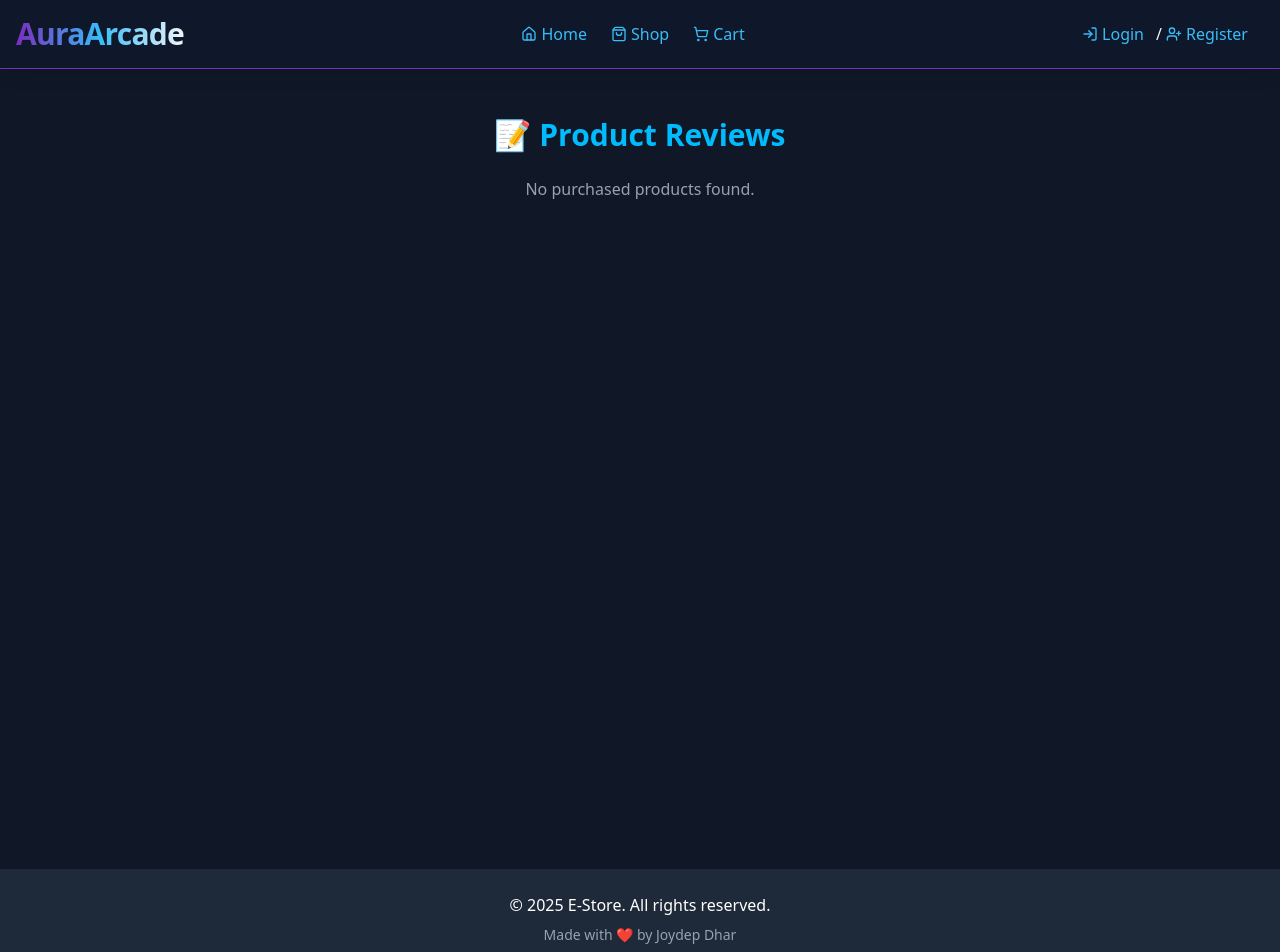
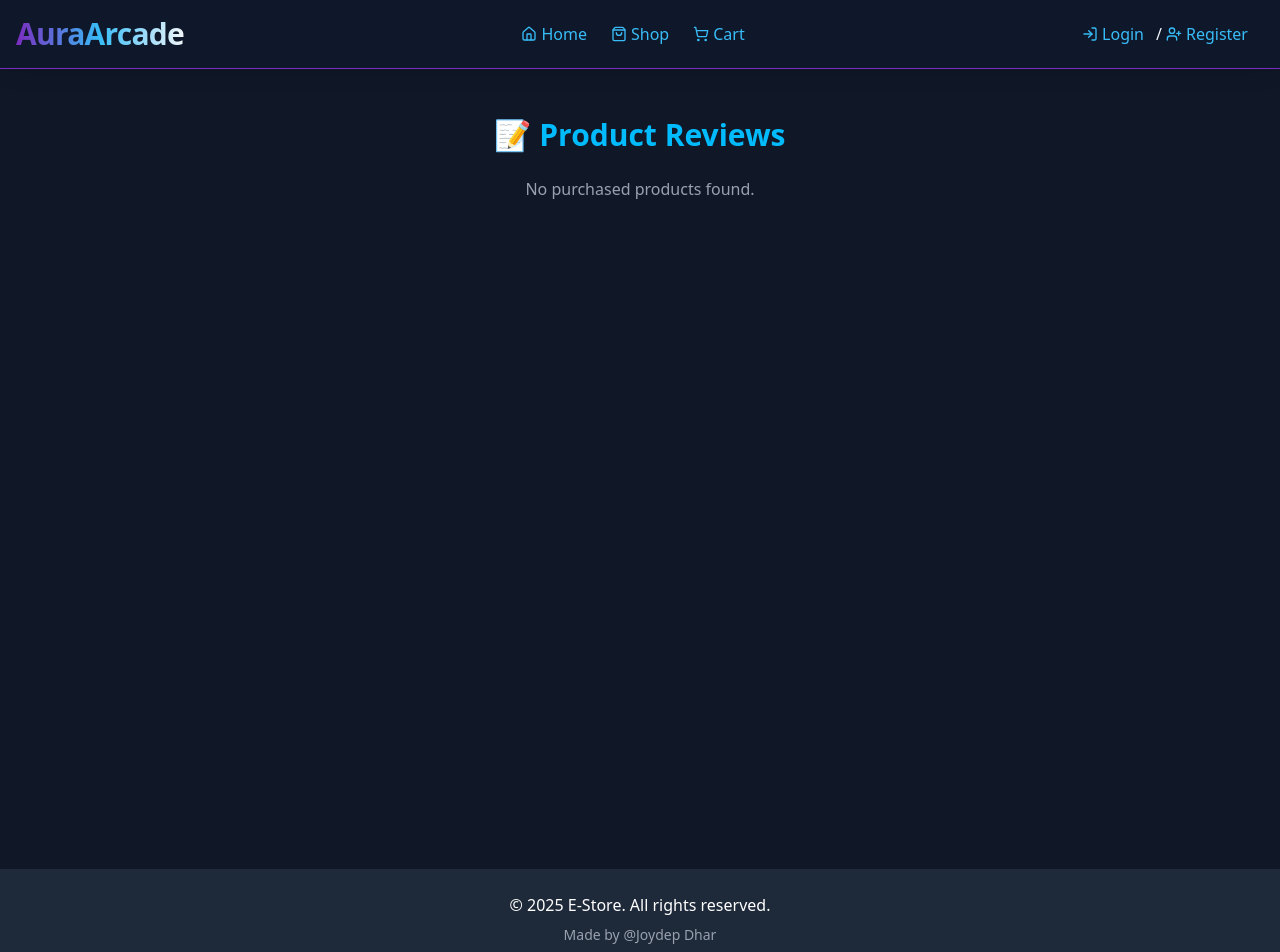
Before and after one commit to joydepdhar/E-Com, a React (Vite) app in the folder E-Com-Frontend/ecommerce-frontend/: page /review in a window 1280 px wide. Shown: the top 952 px of the page. Built offline with nearby package versions, Linux system fonts and the light colour scheme.

Commit message:
update 1.0.1

```diff
--- a/E-Com-Frontend/ecommerce-frontend/src/components/Footer.jsx
+++ b/E-Com-Frontend/ecommerce-frontend/src/components/Footer.jsx
@@ -5,7 +5,7 @@
     <footer className="bg-gray-800 text-white py-6">
       <div className="max-w-7xl mx-auto px-4 text-center">
         <p>&copy; {new Date().getFullYear()} E-Store. All rights reserved.</p>
-        <p className="mt-2 text-sm text-gray-400">Made with ❤️ by Joydep Dhar</p>
+        <p className="mt-2 text-sm text-gray-400">Made by @Joydep Dhar</p>
       </div>
     </footer>
   );
--- a/E-Com-Frontend/ecommerce-frontend/src/pages/Shop.jsx
+++ b/E-Com-Frontend/ecommerce-frontend/src/pages/Shop.jsx
@@ -149,7 +149,6 @@
                     to={`/products/${product.id}`}
                     className="text-sm text-[#7b2cbf] mt-2 hover:underline"
                   >
-                    View Details
                   </Link>
                 </div>
               </div>
```
